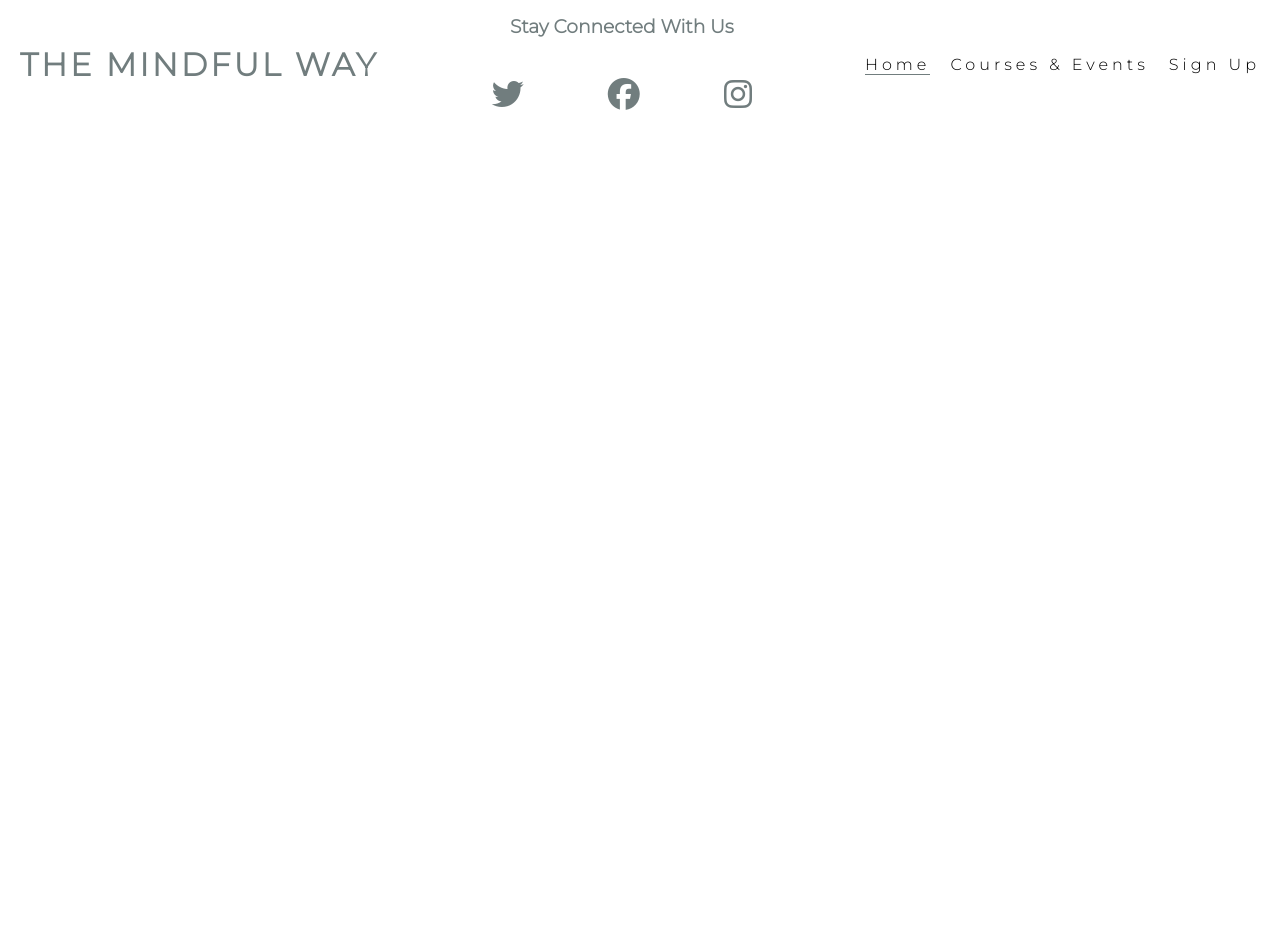
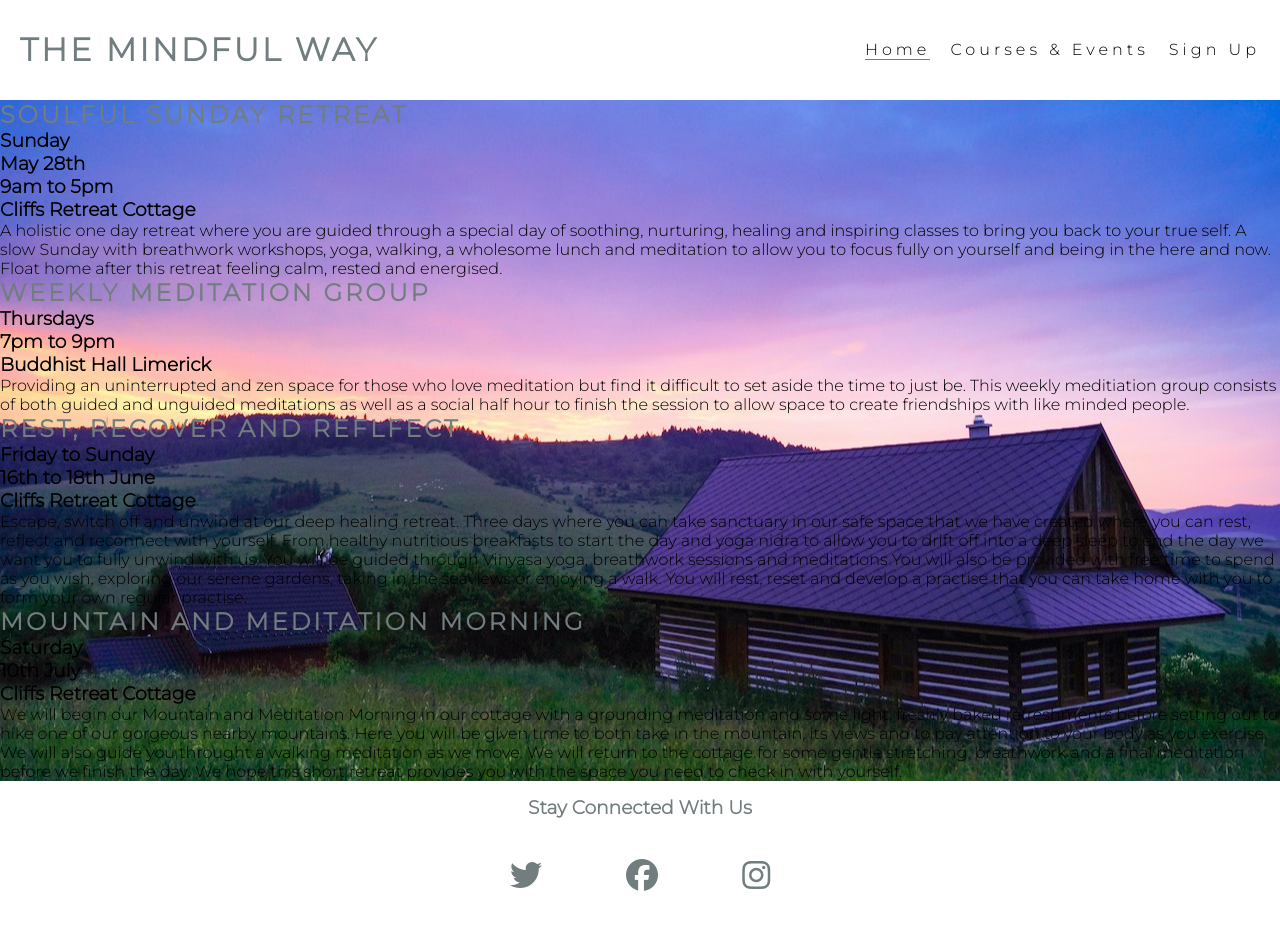
Before and after one commit to aimeeallen94/Mindfulness, a plain HTML site: page courses-events.html in a window 1280 px wide. Before the commit the page ends 800 px from the top, so only its background shows below. Drawn offline with Linux system fonts and the light colour scheme.

Commit message:
adding details of events and background image

```diff
--- a/assets/css/style.css
+++ b/assets/css/style.css
@@ -182,3 +182,14 @@ footer {
     padding: 20px;
     color: #717D7E;
 }
+
+/* events image */
+
+#events {
+    background-image: url(../images/events-image.jpg);
+    background-repeat: no-repeat;
+    background-size: cover;
+    background-position: center;
+    width: 100%;
+    overflow: hidden;
+}
--- a/courses-events.html
+++ b/courses-events.html
@@ -30,6 +30,71 @@
         </nav>
     </header>
 
+    <body>
+        <section id="events">
+            <div>
+                <h2>Soulful Sunday Retreat</h2>
+                <h3>Sunday</h3>
+                <h3>May 28th</h3>
+                <h3>9am to 5pm</h3>
+                <h3>Cliffs Retreat Cottage</h3>
+                <p>A holistic one day retreat where you are guided through a special day of soothing, nurturing, healing
+                    and
+                    inspiring classes to bring you back to your true self. A slow Sunday with breathwork workshops,
+                    yoga,
+                    walking, a wholesome lunch and meditation to allow you to focus fully on yourself and being in the
+                    here
+                    and now. Float home after this retreat feeling calm, rested and energised.
+                </p>
+            </div>
+            <div>
+                <h2>Weekly Meditation Group</h2>
+                <h3>Thursdays</h3>
+                <h3>7pm to 9pm</h3>
+                <h3>Buddhist Hall Limerick</h3>
+                <p>Providing an uninterrupted and zen space for those who love meditation but find it difficult to set
+                    aside the
+                    time to just be. This weekly meditiation group consists of both guided and unguided meditations as
+                    well as
+                    a social half hour to finish the session to allow space to create friendships with like minded
+                    people.
+                </p>
+            </div>
+            <div>
+                <h2>Rest, Recover and Reflfect</h2>
+                <h3>Friday to Sunday</h3>
+                <h3>16th to 18th June</h3>
+                <h3>Cliffs Retreat Cottage</h3>
+                <p>Escape, switch off and unwind at our deep healing retreat. Three days where you can take sanctuary in
+                    our
+                    safe space that we have created where you can rest, reflect and reconnect with yourself. From
+                    healthy
+                    nutritious breakfasts to start the day and yoga nidra to allow you to drift off into a deep sleep to
+                    end the day we want you to fully unwind with us. You will be guided through Vinyasa yoga, breathwork
+                    sessions and meditations You will also be provided with free time to spend as you wish, exploring
+                    our
+                    serene gardens, taking in the seaviews or enjoying a walk. You will rest, reset and develop a
+                    practise
+                    that you can take home with you to form your own regular practise.
+                </p>
+            </div>
+            <div>
+                <h2>Mountain and Meditation Morning</h2>
+                <h3>Saturday</h3>
+                <h3>10th July</h3>
+                <h3>Cliffs Retreat Cottage</h3>
+                <p>We will begin our Mountain and Meditation Morning in our cottage with a grounding meditation and some
+                    light, freshly baked refreshments before setting out to hike one of our gorgeous nearby mountains.
+                    Here you will be given time to both take in the mountain, its views and to pay attention to your
+                    body as you exercise. We will also guide you throught a walking meditation as we move. We will
+                    return
+                    to the cottage for some gentle stretching, breathwork and a final meditation before we finish the
+                    day.
+                    We hope this short retreat provides you with the space you need to check in with yourself.
+                </p>
+            </div>
+        </section>
+    </body>
 
     <footer>
         <h3 id="stay-connected">Stay Connected With Us</h3>
```
Also changed, not shown: assets/images/events-image.jpg (added).
